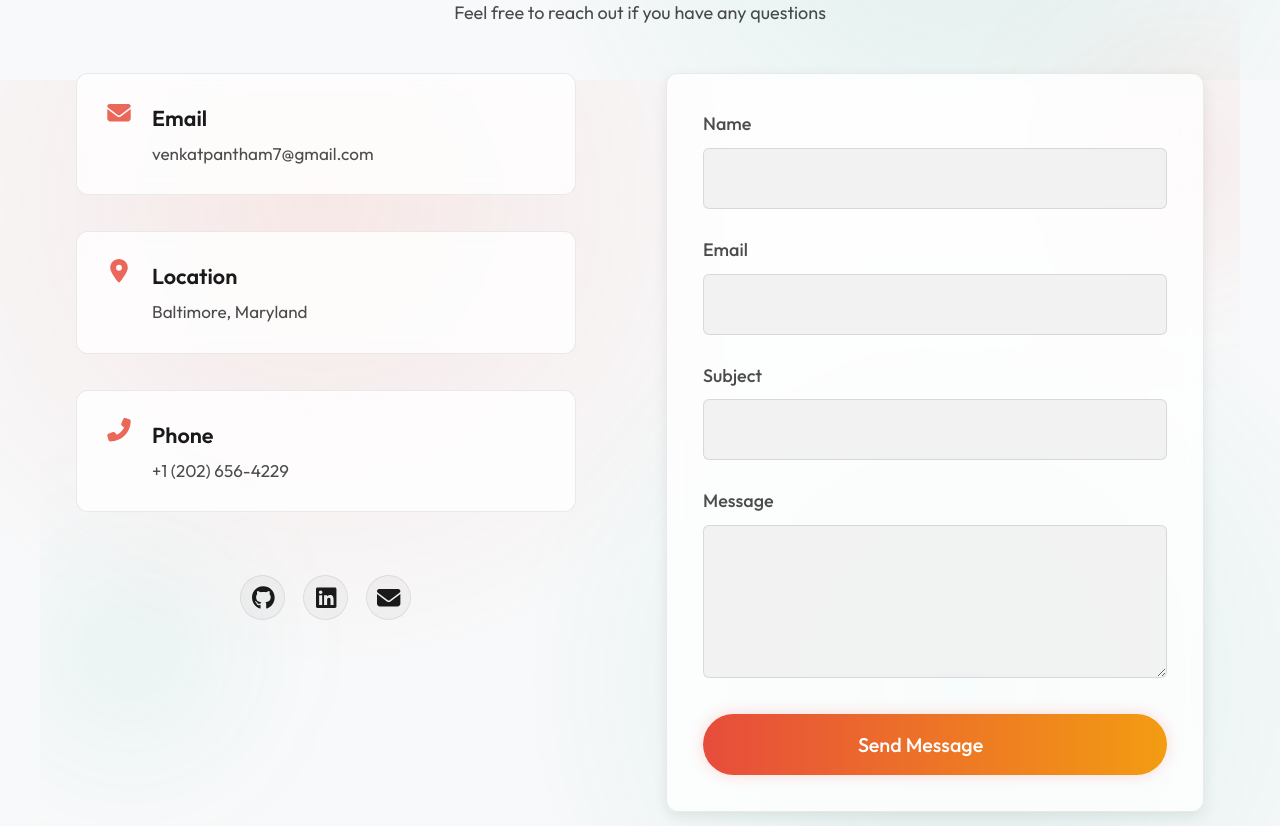
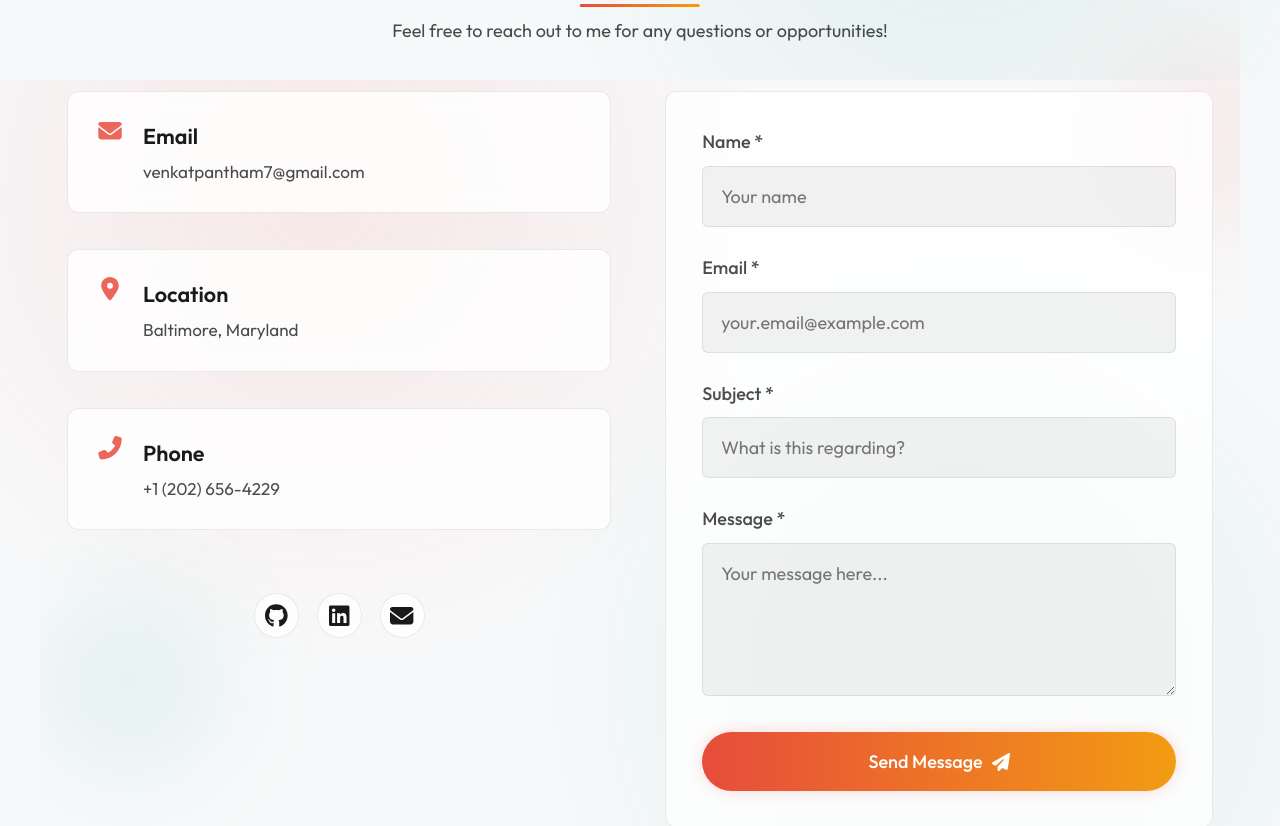
Before and after one commit to VenkatPantham/venkatpantham.github.io, a React (Create React App) app: page / in a window 1280 px wide. Shown: the part 7920-8746 px from the top of the page. Built offline with nearby package versions, Linux system fonts and the light colour scheme; no server answers.

Commit message:
added form functionality

```diff
--- a/package.json
+++ b/package.json
@@ -4,6 +4,7 @@
   "private": true,
   "homepage": "https://venkatpantham.github.io",
   "dependencies": {
+    "@emailjs/browser": "^4.4.1",
     "@emotion/react": "^11.14.0",
     "@emotion/styled": "^11.14.0",
     "@fontsource/outfit": "^5.2.5",
--- a/src/components/sections/Contact/Contact.css
+++ b/src/components/sections/Contact/Contact.css
@@ -6,38 +6,35 @@
   overflow: hidden;
 }
 
-.contact-container::before {
+.contact-container::before,
+.contact-container::after {
   content: "";
   position: absolute;
+  width: 300px;
+  height: 300px;
+  filter: blur(40px);
+  z-index: -1;
+  border-radius: 50%;
+}
+
+.contact-container::before {
   top: 10%;
   right: -10%;
-  width: 300px;
-  height: 300px;
   background: radial-gradient(
     circle,
     var(--overlay-primary) 0%,
     transparent 70%
   );
-  filter: blur(40px);
-  z-index: -1;
-  border-radius: 50%;
 }
 
 .contact-container::after {
-  content: "";
-  position: absolute;
   bottom: 5%;
   left: -5%;
-  width: 250px;
-  height: 250px;
   background: radial-gradient(
     circle,
     var(--overlay-secondary) 0%,
     transparent 70%
   );
-  filter: blur(40px);
-  z-index: -1;
-  border-radius: 50%;
 }
 
 .contact-content {
@@ -64,7 +61,7 @@
   -webkit-backdrop-filter: blur(10px);
   border-radius: var(--radius-md);
   padding: var(--space-4);
-  border: var(--card-border);
+  border: var(--border-thin);
   transition: var(--transition-normal);
   position: relative;
   overflow: hidden;
@@ -86,6 +83,7 @@
   transform: translateY(-10px);
   box-shadow: var(--shadow-lg);
   border-color: var(--border-hover);
+  background: var(--bg-card-hover);
 }
 
 .contact-item:hover::before {
@@ -94,7 +92,7 @@
 
 .contact-item .fa-icon {
   font-size: 1.3rem;
-  opacity: 85%;
+  opacity: 0.85;
   color: var(--primary-color);
   min-width: 30px;
   position: relative;
@@ -118,89 +116,23 @@
   transition: var(--transition-normal);
 }
 
-.contact-item:hover p {
-  color: var(--text-secondary);
-}
-
-.social-links-contact {
-  display: flex;
-  gap: var(--space-3);
-  margin-top: var(--space-4);
-  justify-content: center;
-}
-
-.social-links-contact a {
-  width: 45px;
-  height: 45px;
-  background: var(--overlay-light);
-  display: flex;
-  justify-content: center;
-  align-items: center;
-  border-radius: var(--radius-full);
-  color: var(--text-primary);
-  font-size: 1.3rem;
-  transition: var(--transition-normal);
-  position: relative;
-  overflow: hidden;
-  border: var(--border-thin);
-}
-
-social-links-contact a::before {
-  content: "";
-  position: absolute;
-  inset: 0;
-  background: var(--primary-gradient);
-  opacity: 0;
-  transition: var(--transition-normal);
-  z-index: -1;
-}
-
-.social-links-contact a:hover {
-  transform: translateY(-5px);
-  opacity: 85%;
-  color: var(--primary-color);
-  border-color: transparent;
-}
-
-.social-links-contact a:hover::before {
-  opacity: 1;
-}
-
 .contact-form-container {
   background: var(--bg-card);
   backdrop-filter: blur(10px);
   -webkit-backdrop-filter: blur(10px);
   border-radius: var(--radius-md);
   padding: var(--space-5);
-  box-shadow: var(--shadow-md);
-  border: var(--card-border);
+  border: var(--border-thin);
+  transition: var(--transition-normal);
   position: relative;
   overflow: hidden;
-}
-
-.contact-form-container::before {
-  content: "";
-  position: absolute;
-  top: 0;
-  left: 0;
-  width: 100%;
-  height: 4px;
-  background: var(--primary-gradient);
-  transform-origin: left;
-  transform: scaleX(0);
-  transition: transform 0.5s ease;
-  z-index: 2;
-}
-
-.contact-form-container:hover::before {
-  transform: scaleX(1);
 }
 
 .contact-form-container:hover {
   transform: translateY(-10px);
   box-shadow: var(--shadow-lg);
   border-color: var(--border-hover);
-  transition: var(--transition-normal);
+  background: var(--bg-card-hover);
 }
 
 .contact-form {
@@ -227,39 +159,32 @@ social-links-contact a::before {
   font-size: var(--font-base);
   padding: var(--space-3);
   background: var(--bg-input);
-  border: 1px solid var(--border-color);
+  border: var(--border-thin);
   border-radius: var(--radius-sm);
   color: var(--text-primary);
   resize: vertical;
   transition: var(--transition-normal);
-  backdrop-filter: blur(5px);
-  -webkit-backdrop-filter: blur(5px);
 }
 
 .form-group input:focus,
 .form-group textarea:focus {
   outline: none;
   border-color: var(--primary-color);
-  box-shadow: 0 0 0 3px var(--overlay-primary);
-  background: var(--overlay-light);
+  box-shadow: 0 0 0 2px var(--overlay-primary);
+  background: var(--bg-input);
 }
 
 .form-group:focus-within label {
-  color: white;
-  transform: translateY(-2px);
+  color: var(--primary-color);
 }
 
 .error-message {
   font-size: var(--font-sm);
-  color: var(--danger-color);
+  color: var(--danger-color, #dc3545);
   margin-top: var(--space-2);
   display: flex;
   align-items: center;
   gap: var(--space-2);
-}
-
-.error-message .fa-icon {
-  font-weight: 900;
 }
 
 .submit-btn {
@@ -273,8 +198,6 @@ social-links-contact a::before {
   cursor: pointer;
   transition: var(--transition-normal);
   margin-top: var(--space-2);
-  position: relative;
-  overflow: hidden;
   display: inline-flex;
   align-items: center;
   justify-content: center;
@@ -282,26 +205,15 @@ social-links-contact a::before {
   box-shadow: var(--shadow-glow);
 }
 
-.submit-btn .fa-icon {
-  font-weight: 900;
-  opacity: 0;
-  transform: translateX(-10px);
-  transition: all 0.3s ease;
-}
-
-.submit-btn:hover {
+.submit-btn:hover:not(:disabled) {
   transform: translateY(-5px);
-  box-shadow: 0 7px 20px var(--shadow-glow);
-}
-
-.submit-btn:hover .fa-icon {
-  opacity: 1;
-  transform: translateX(5px);
+  box-shadow: 0 7px 20px var(--overlay-primary);
 }
 
 .submit-btn:disabled {
-  background: linear-gradient(90deg, #666, #888);
+  opacity: 0.7;
   cursor: not-allowed;
+  background: var(--text-secondary);
   transform: none;
   box-shadow: none;
 }
@@ -316,9 +228,90 @@ social-links-contact a::before {
 
 .form-success .fa-icon {
   font-size: 4rem;
-  color: var(--success-color);
+  color: var(--success-color, #28a745);
   margin-bottom: var(--space-4);
   animation: pulse 2s infinite;
+}
+
+.form-success h3 {
+  font-size: var(--font-xl);
+  font-weight: var(--fw-semibold);
+  margin-bottom: var(--space-3);
+  color: var(--text-primary);
+}
+
+.form-success p {
+  font-size: var(--font-base);
+  color: var(--text-secondary);
+  margin-bottom: var(--space-5);
+}
+
+.send-another-btn {
+  font-size: var(--font-base);
+  font-weight: var(--fw-medium);
+  background: transparent;
+  color: var(--text-primary);
+  border: var(--border-thin);
+  padding: var(--space-3) var(--space-4);
+  border-radius: var(--radius-full);
+  cursor: pointer;
+  transition: var(--transition-normal);
+  position: relative;
+  overflow: hidden;
+  display: inline-flex;
+  align-items: center;
+  justify-content: center;
+}
+
+.send-another-btn:hover {
+  transform: translateY(-3px);
+  border-color: var(--border-hover);
+  background: var(--bg-hover);
+}
+
+.social-links-contact {
+  display: flex;
+  gap: var(--space-3);
+  margin-top: var(--space-4);
+  justify-content: center;
+}
+
+.social-links-contact a {
+  width: 45px;
+  height: 45px;
+  background: var(--bg-card);
+  display: flex;
+  justify-content: center;
+  align-items: center;
+  border-radius: var(--radius-full);
+  color: var(--text-primary);
+  font-size: 1.3rem;
+  transition: var(--transition-normal);
+  position: relative;
+  overflow: hidden;
+  border: var(--border-thin);
+}
+
+.social-links-contact a::before {
+  content: "";
+  position: absolute;
+  inset: 0;
+  background: var(--primary-gradient);
+  opacity: 0;
+  transition: var(--transition-normal);
+  z-index: -1;
+}
+
+.social-links-contact a:hover {
+  transform: translateY(-5px);
+  opacity: 0.85;
+  color: var(--text-primary);
+  border-color: var(--border-hover);
+  background: var(--bg-hover);
+}
+
+.social-links-contact a:hover::before {
+  opacity: 0.1;
 }
 
 @keyframes pulse {
@@ -336,55 +329,7 @@ social-links-contact a::before {
   }
 }
 
-.form-success h3 {
-  font-size: var(--font-xl);
-  font-weight: var(--fw-semibold);
-  margin-bottom: var(--space-3);
-  color: white;
-}
-
-.form-success p {
-  font-size: var(--font-base);
-  color: var(--text-secondary);
-  margin-bottom: var(--space-5);
-}
-
-.send-another-btn {
-  font-size: var(--font-base);
-  font-weight: var(--fw-medium);
-  background: transparent;
-  color: white;
-  border: 1px solid var(--border-hover);
-  padding: var(--space-3) var(--space-4);
-  border-radius: var(--radius-full);
-  cursor: pointer;
-  transition: var(--transition-normal);
-  position: relative;
-  overflow: hidden;
-  display: inline-flex;
-  align-items: center;
-  justify-content: center;
-}
-
-.send-another-btn::before {
-  content: "";
-  position: absolute;
-  inset: 0;
-  background: var(--primary-gradient);
-  opacity: 0;
-  transition: var(--transition-normal);
-  z-index: -1;
-}
-
-.send-another-btn:hover {
-  transform: translateY(-3px);
-  border-color: transparent;
-}
-
-.send-another-btn:hover::before {
-  opacity: 1;
-}
-
+/* Media Queries */
 @media screen and (min-width: 768px) {
   .contact-content {
     flex-direction: row;
@@ -394,71 +339,9 @@ social-links-contact a::before {
   .contact-form-container {
     width: 50%;
   }
-
-  .contact-container {
-    padding: var(--space-5);
-  }
 }
 
-@media screen and (min-width: 1024px) {
-  .submit-btn {
-    padding: var(--space-3) var(--space-5);
-    font-size: 1.1rem;
-  }
-
-  .contact-info {
-    padding-right: var(--space-5);
-  }
-
-  .contact-container::before {
-    width: 350px;
-    height: 350px;
-    filter: blur(60px);
-  }
-
-  .contact-container::after {
-    width: 300px;
-    height: 300px;
-    filter: blur(60px);
-  }
-}
-
-@media screen and (max-width: 768px) {
-  .contact-item h3 {
-    font-size: var(--font-md);
-  }
-
-  .contact-item p {
-    font-size: var(--font-base);
-  }
-
-  .form-group label {
-    font-size: var(--font-base);
-  }
-
-  .form-group input,
-  .form-group textarea {
-    font-size: var(--font-base);
-  }
-
-  .submit-btn {
-    font-size: var(--font-base);
-  }
-
-  .error-message {
-    font-size: var(--font-sm);
-  }
-
-  .form-success h3 {
-    font-size: var(--font-xl);
-  }
-
-  .form-success p {
-    font-size: var(--font-base);
-  }
-}
-
-@media screen and (max-width: 480px) {
+@media screen and (max-width: 767px) {
   .contact-item h3 {
     font-size: var(--font-base);
   }
@@ -472,7 +355,6 @@ social-links-contact a::before {
 
   .submit-btn {
     font-size: var(--font-sm);
-    padding: var(--space-2) var(--space-4);
   }
 
   .error-message {
@@ -491,32 +373,3 @@ social-links-contact a::before {
     padding: var(--space-4) var(--space-3);
   }
 }
-
-.section-title-container {
-  width: 100%;
-  display: flex;
-  justify-content: center;
-  margin-bottom: 0.5rem;
-}
-
-.section-title {
-  text-align: center;
-  font-size: 2rem;
-  margin-bottom: 0.5rem;
-  color: var(--text-primary);
-  position: relative;
-  display: inline-block;
-}
-
-.section-title::after {
-  content: "";
-  position: absolute;
-  bottom: -8px;
-  left: 0;
-  width: 60%;
-  height: 3px;
-  background: var(--primary-gradient);
-  left: 50%;
-  transform: translateX(-50%);
-  border-radius: var(--radius-full);
-}
--- a/src/components/sections/Contact/index.js
+++ b/src/components/sections/Contact/index.js
@@ -1,5 +1,5 @@
 import React, { useState } from "react";
-import { LazyMotion, domAnimation } from "framer-motion";
+import { LazyMotion, domAnimation, m as motion } from "framer-motion";
 import "./Contact.css";
 import { FontAwesomeIcon } from "@fortawesome/react-fontawesome";
 import {
@@ -11,6 +11,15 @@ import {
   faExclamationTriangle,
 } from "@fortawesome/free-solid-svg-icons";
 import { faGithub, faLinkedin } from "@fortawesome/free-brands-svg-icons";
+import emailjs from "@emailjs/browser";
+
+// Replace these with your EmailJS credentials
+const EMAILJS_SERVICE_ID = process.env.REACT_APP_EMAILJS_SERVICE_ID;
+const EMAILJS_TEMPLATE_ID = process.env.REACT_APP_EMAILJS_TEMPLATE_ID;
+const EMAILJS_PUBLIC_KEY = process.env.REACT_APP_EMAILJS_PUBLIC_KEY;
+
+// Initialize EmailJS
+emailjs.init(EMAILJS_PUBLIC_KEY);
 
 const Contact = () => {
   const [formData, setFormData] = useState({
@@ -19,28 +28,61 @@ const Contact = () => {
     subject: "",
     message: "",
   });
-
-  const [submitted, setSubmitted] = useState(false);
-  const [loading, setLoading] = useState(false);
+  const [isLoading, setIsLoading] = useState(false);
+  const [isSuccess, setIsSuccess] = useState(false);
   const [error, setError] = useState(null);
 
   const handleChange = (e) => {
     const { name, value } = e.target;
-    setFormData((prevData) => ({
-      ...prevData,
+    setFormData((prev) => ({
+      ...prev,
       [name]: value,
     }));
+    // Clear error when user starts typing
+    if (error) setError(null);
+  };
+
+  const validateForm = () => {
+    if (!formData.name.trim()) {
+      setError("Name is required");
+      return false;
+    }
+    if (!formData.email.trim()) {
+      setError("Email is required");
+      return false;
+    }
+    if (!/^[^\s@]+@[^\s@]+\.[^\s@]+$/.test(formData.email)) {
+      setError("Please enter a valid email address");
+      return false;
+    }
+    if (!formData.subject.trim()) {
+      setError("Subject is required");
+      return false;
+    }
+    if (!formData.message.trim()) {
+      setError("Message is required");
+      return false;
+    }
+    return true;
   };
 
   const handleSubmit = async (e) => {
     e.preventDefault();
-    setLoading(true);
+
+    if (!validateForm()) return;
+
+    setIsLoading(true);
     setError(null);
 
     try {
-      // Here you would normally send the form data to a server
-      await new Promise((resolve) => setTimeout(resolve, 1000));
-      setSubmitted(true);
+      await emailjs.send(EMAILJS_SERVICE_ID, EMAILJS_TEMPLATE_ID, {
+        name: formData.name,
+        email: formData.email,
+        subject: formData.subject,
+        message: formData.message,
+      });
+
+      setIsSuccess(true);
       setFormData({
         name: "",
         email: "",
@@ -48,13 +90,38 @@ const Contact = () => {
         message: "",
       });
     } catch (err) {
-      setError(
-        "Sorry, there was an error submitting your message. Please try again."
-      );
+      setError("Failed to send message. Please try again later.");
     } finally {
-      setLoading(false);
+      setIsLoading(false);
     }
   };
+
+  const handleSendAnother = () => {
+    setIsSuccess(false);
+    setError(null);
+  };
+
+  if (isSuccess) {
+    return (
+      <div className="contact-container">
+        <LazyMotion features={domAnimation}>
+          <motion.div
+            className="form-success"
+            initial={{ opacity: 0, y: 20 }}
+            animate={{ opacity: 1, y: 0 }}
+            transition={{ duration: 0.5 }}
+          >
+            <FontAwesomeIcon icon={faCheckCircle} className="fa-icon" />
+            <h3>Message Sent Successfully!</h3>
+            <p>Thank you for reaching out. I'll get back to you soon.</p>
+            <button className="send-another-btn" onClick={handleSendAnother}>
+              Send Another Message
+            </button>
+          </motion.div>
+        </LazyMotion>
+      </div>
+    );
+  }
 
   return (
     <div className="contact-container">
@@ -62,84 +129,96 @@ const Contact = () => {
         <h2 className="section-title">Get In Touch</h2>
       </div>
       <p className="section-subtitle">
-        Feel free to reach out if you have any questions
+        Feel free to reach out to me for any questions or opportunities!
       </p>
 
-      <div className="contact-content">
+      <LazyMotion features={domAnimation}>
+        <motion.div
+          className="contact-content"
+          initial={{ opacity: 0, y: 20 }}
+          animate={{ opacity: 1, y: 0 }}
+          transition={{ duration: 0.5 }}
+        >
           <div className="contact-info">
-          <div className="contact-item">
+            <motion.div
+              className="contact-item"
+              whileHover={{ y: -5 }}
+              transition={{ type: "spring", stiffness: 300 }}
+            >
               <FontAwesomeIcon icon={faEnvelope} className="fa-icon" />
               <div>
                 <h3>Email</h3>
                 <p>venkatpantham7@gmail.com</p>
               </div>
-          </div>
+            </motion.div>
 
-          <div className="contact-item">
+            <motion.div
+              className="contact-item"
+              whileHover={{ y: -5 }}
+              transition={{ type: "spring", stiffness: 300 }}
+            >
               <FontAwesomeIcon icon={faMapMarkerAlt} className="fa-icon" />
               <div>
                 <h3>Location</h3>
                 <p>Baltimore, Maryland</p>
               </div>
-          </div>
+            </motion.div>
 
-          <div className="contact-item">
+            <motion.div
+              className="contact-item"
+              whileHover={{ y: -5 }}
+              transition={{ type: "spring", stiffness: 300 }}
+            >
               <FontAwesomeIcon icon={faPhoneAlt} className="fa-icon" />
               <div>
                 <h3>Phone</h3>
                 <p>+1 (202) 656-4229</p>
               </div>
-          </div>
+            </motion.div>
 
             <div className="social-links-contact">
-            <a
+              <motion.a
                 href="https://github.com/venkatpantham"
                 target="_blank"
                 rel="noreferrer"
                 aria-label="Visit my GitHub profile"
+                whileHover={{ y: -5 }}
+                transition={{ type: "spring", stiffness: 300 }}
               >
                 <FontAwesomeIcon icon={faGithub} className="fa-icon" />
-            </a>
-            <a
+              </motion.a>
+              <motion.a
                 href="https://linkedin.com/in/venkat-pantham"
                 target="_blank"
                 rel="noreferrer"
                 aria-label="Connect with me on LinkedIn"
+                whileHover={{ y: -5 }}
+                transition={{ type: "spring", stiffness: 300 }}
               >
                 <FontAwesomeIcon icon={faLinkedin} className="fa-icon" />
-            </a>
-            <a
+              </motion.a>
+              <motion.a
                 href="mailto:venkatpantham7@gmail.com"
                 target="_blank"
                 rel="noreferrer"
                 aria-label="Send me an email"
+                whileHover={{ y: -5 }}
+                transition={{ type: "spring", stiffness: 300 }}
               >
                 <FontAwesomeIcon icon={faEnvelope} className="fa-icon" />
-            </a>
+              </motion.a>
             </div>
           </div>
 
-        <LazyMotion features={domAnimation}>
-          <div className="contact-form-container">
-            {submitted ? (
-              <div className="form-success">
-                <FontAwesomeIcon icon={faCheckCircle} className="fa-icon" />
-                <h3>Message Sent!</h3>
-                <p>
-                  Thank you for reaching out. I'll get back to you as soon as
-                  possible.
-                </p>
-                <button
-                  className="send-another-btn"
-                  onClick={() => setSubmitted(false)}
+          <motion.div
+            className="contact-form-container"
+            initial={{ opacity: 0, x: 20 }}
+            animate={{ opacity: 1, x: 0 }}
+            transition={{ duration: 0.5, delay: 0.2 }}
           >
-                  Send Another Message
-                </button>
-              </div>
-            ) : (
             <form className="contact-form" onSubmit={handleSubmit}>
               <div className="form-group">
-                  <label htmlFor="name">Name</label>
+                <label htmlFor="name">Name *</label>
                 <input
                   type="text"
                   id="name"
@@ -147,11 +226,11 @@ const Contact = () => {
                   value={formData.name}
                   onChange={handleChange}
                   required
+                  placeholder="Your name"
                 />
               </div>
-
               <div className="form-group">
-                  <label htmlFor="email">Email</label>
+                <label htmlFor="email">Email *</label>
                 <input
                   type="email"
                   id="email"
@@ -159,53 +238,62 @@ const Contact = () => {
                   value={formData.email}
                   onChange={handleChange}
                   required
+                  placeholder="your.email@example.com"
                 />
               </div>
-
               <div className="form-group">
-                  <label htmlFor="subject">Subject</label>
+                <label htmlFor="subject">Subject *</label>
                 <input
                   type="text"
                   id="subject"
                   name="subject"
                   value={formData.subject}
                   onChange={handleChange}
+                  required
+                  placeholder="What is this regarding?"
                 />
               </div>
-
               <div className="form-group">
-                  <label htmlFor="message">Message</label>
+                <label htmlFor="message">Message *</label>
                 <textarea
                   id="message"
                   name="message"
                   value={formData.message}
                   onChange={handleChange}
                   required
-                    rows={5}
-                  ></textarea>
+                  rows="5"
+                  placeholder="Your message here..."
+                />
               </div>
-
               {error && (
-                  <div className="error-message">
+                <motion.div
+                  className="error-message"
+                  initial={{ opacity: 0 }}
+                  animate={{ opacity: 1 }}
+                  transition={{ duration: 0.3 }}
+                >
                   <FontAwesomeIcon
                     icon={faExclamationTriangle}
                     className="fa-icon"
                   />
                   {error}
-                  </div>
+                </motion.div>
               )}
-
-                <button type="submit" className="submit-btn" disabled={loading}>
-                  {loading ? "Sending..." : "Send Message"}
-                  <span className="submit-icon">
+              <motion.button
+                type="submit"
+                className="submit-btn"
+                disabled={isLoading}
+                whileHover={{ y: -2 }}
+                whileTap={{ scale: 0.98 }}
+                transition={{ type: "spring", stiffness: 400 }}
+              >
+                {isLoading ? "Sending..." : "Send Message"}
                 <FontAwesomeIcon icon={faPaperPlane} className="fa-icon" />
-                  </span>
-                </button>
+              </motion.button>
             </form>
-            )}
-          </div>
+          </motion.div>
+        </motion.div>
       </LazyMotion>
-      </div>
     </div>
   );
 };
```
Also changed, not shown: 2 other files (tests, documents, lock files or other folders). Lines whose indentation alone changed are shown as unchanged.
